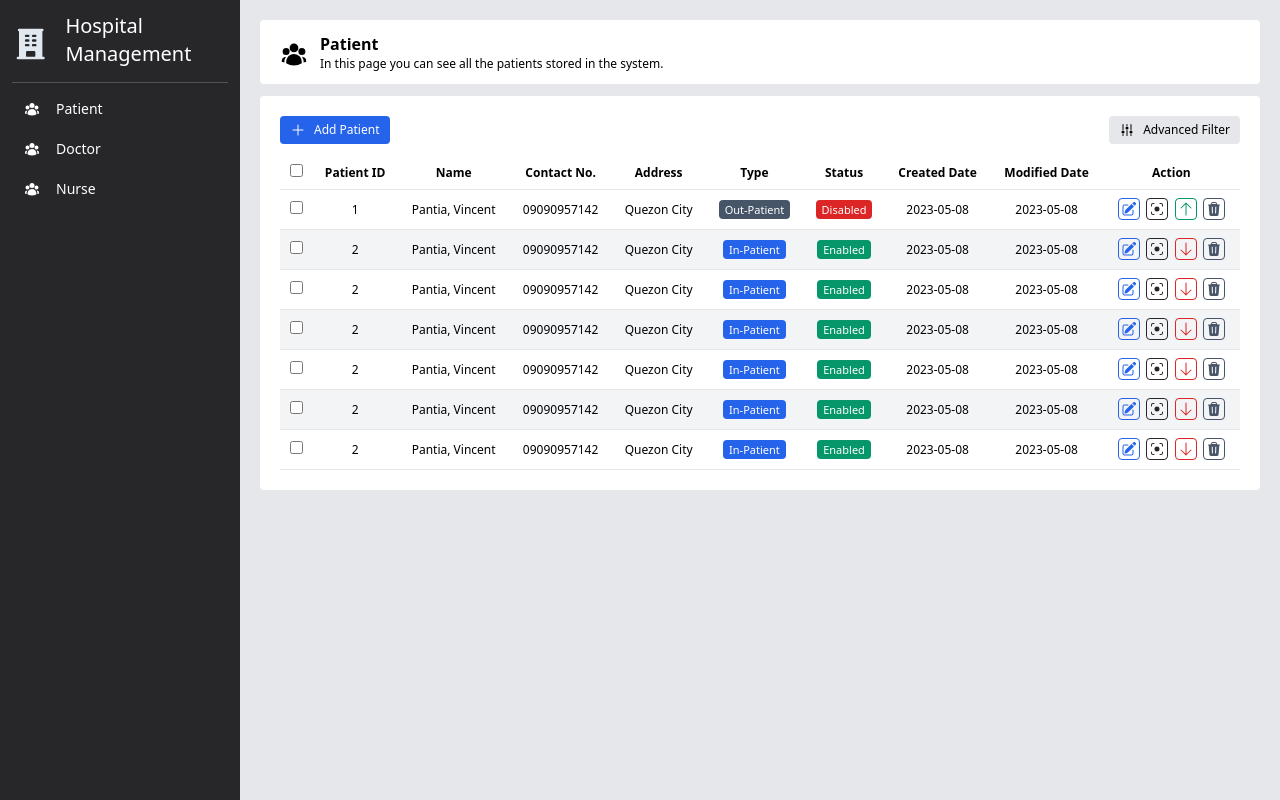
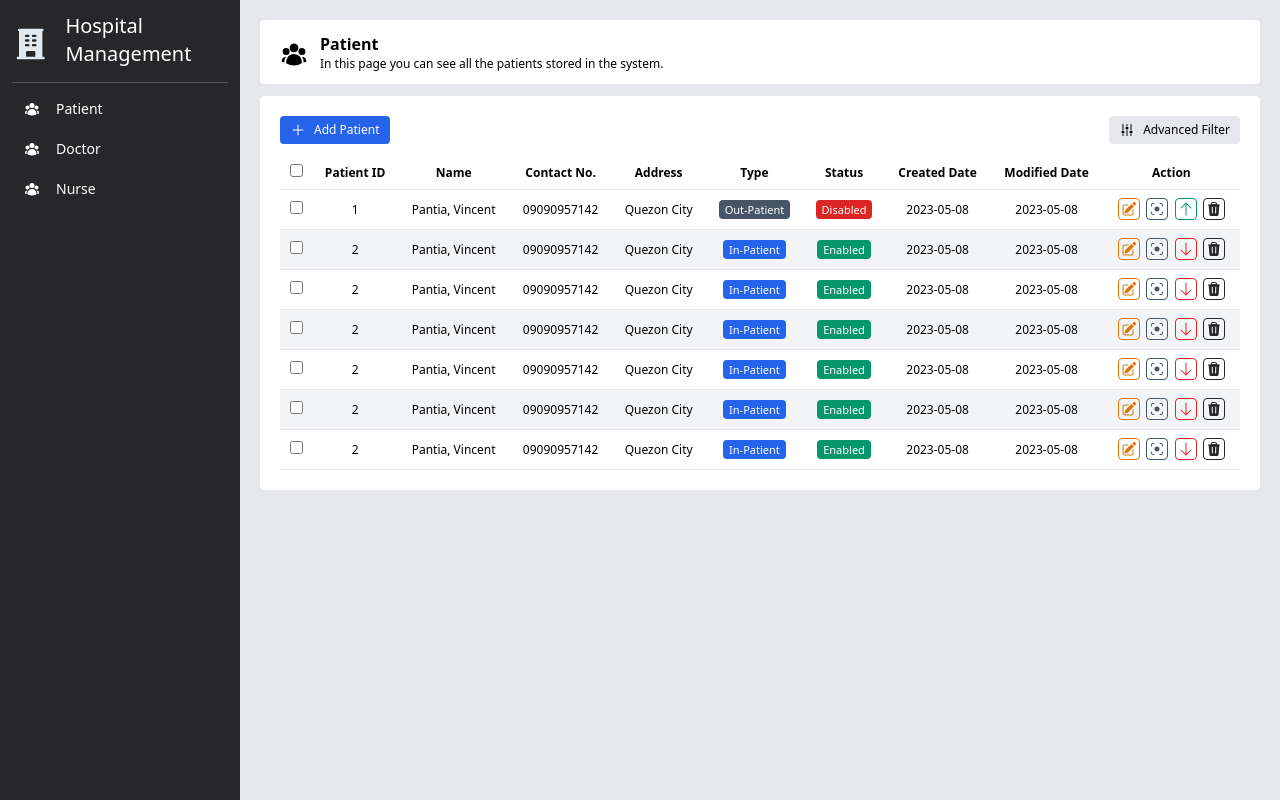
Before and after one commit to vmpantia/hospital-management, a React (Create React App) app: page / in a window 1280 px wide. Built offline with nearby package versions, Linux system fonts and the light colour scheme.

Commit message:
[u] Changes

```diff
--- a/src/pages/Patient.tsx
+++ b/src/pages/Patient.tsx
@@ -63,12 +63,12 @@ const Patient = () => {
                                     <td className="p-2">{format(data.createdDate, "yyyy-MM-dd")}</td>
                                     <td className="p-2">{format(data.modifiedDate, "yyyy-MM-dd")}</td>
                                     <td className="p-2">
-                                        <IconButton text="Edit" type="primary" icon="edit" />&nbsp;&nbsp;
-                                        <IconButton text="View" type="dark" icon="view" />&nbsp;&nbsp;
+                                        <IconButton text="Edit" type="warning" icon="edit" />&nbsp;&nbsp;
+                                        <IconButton text="View" type="secondary" icon="view" />&nbsp;&nbsp;
                                         {data.status === 0 ?
                                         <IconButton text="Disable" type="danger" icon="disable" /> :
                                         <IconButton text="Enable" type="success" icon="enable" />}&nbsp;&nbsp;
-                                        <IconButton text="Delete" type="secondary" icon="delete" />
+                                        <IconButton text="Delete" type="dark" icon="delete" />
                                     </td>
                                 </tr>
                             );
```
